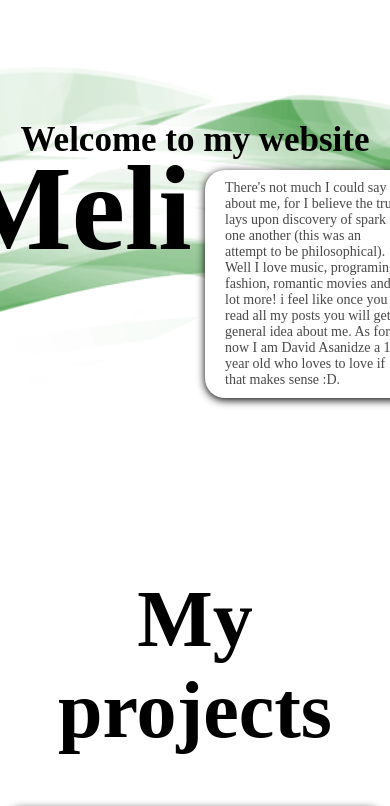
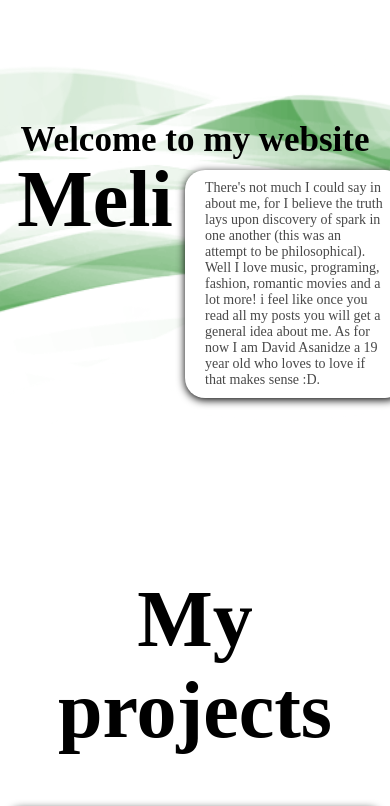
Before and after one commit to unseenmeli/meli.sh, a plain HTML site: page index.html in a window 390 px wide. Shown: the top 806 px of the page. Drawn offline with Linux system fonts and the light colour scheme.

Commit message:
fixed responsive

```diff
--- a/style.css
+++ b/style.css
@@ -283,8 +283,8 @@ a:hover {
   }
 
   .intro h1 {
-    font-size: 120px;
-    transform: translateX(-120px) translateY(60px);
+    font-size: 80px;
+    transform: translateX(-100px) translateY(100px);
     position: absolute;
     text-align: center;
   }
@@ -299,7 +299,7 @@ a:hover {
 
   .intro p {
     font-size: 14px;
-    transform: translateX(120px) translateY(150px);
+    transform: translateX(100px) translateY(150px);
     position: absolute;
     margin: 20px 10px;
     max-width: 180px;
```
